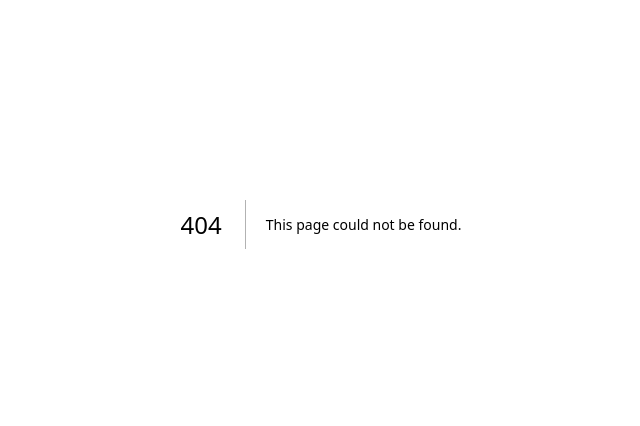
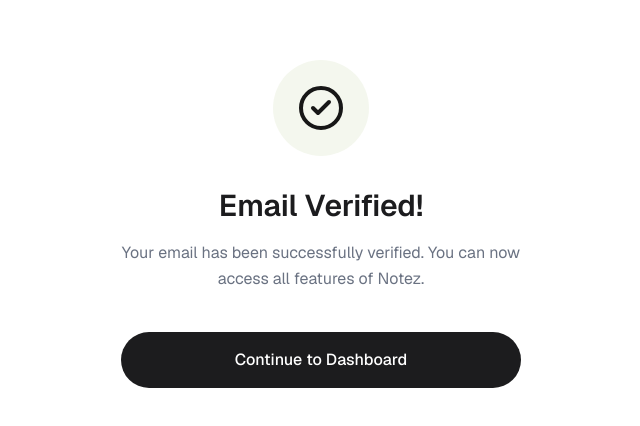
Before and after one commit to ereibor/notez-frontend, a Next.js app: page /confirm-email in a window 1280 px wide. Before the commit this address had no page. Shown: the part 176-602 px from the top of the page, without its empty margins (319-959 px from the left). Built offline with nearby package versions, Linux system fonts and the light colour scheme.

Commit message:
feat: add ConfirmEmail component and update routes for email verification flow

```diff
--- /dev/null
+++ b/app/(auth)/confirm-email/page.tsx
@@ -0,0 +1,52 @@
+"use client";
+import routes from "@/routes";
+import { motion } from "framer-motion";
+import { CheckCircle2 } from "lucide-react";
+import Link from "next/link";
+
+export default function ConfirmEmail() {
+  return (
+    <motion.div
+      initial={{
+        opacity: 0,
+        y: 20,
+      }}
+      animate={{
+        opacity: 1,
+        y: 0,
+      }}
+      className="min-h-screen flex flex-col items-center justify-center p-6 max-w-md mx-auto w-full text-center"
+    >
+      <motion.div
+        initial={{
+          scale: 0,
+        }}
+        animate={{
+          scale: 1,
+        }}
+        transition={{
+          type: "spring",
+          stiffness: 200,
+          damping: 20,
+          delay: 0.2,
+        }}
+        className="w-24 h-24 bg-sage/20 rounded-full flex items-center justify-center mb-8"
+      >
+        <CheckCircle2 size={48} className="text-sage-700" />
+      </motion.div>
+
+      <h2 className="text-3xl font-semibold text-dark mb-4">Email Verified!</h2>
+      <p className="text-gray-500 mb-10 leading-relaxed">
+        Your email has been successfully verified. You can now access all
+        features of Notez.
+      </p>
+
+      <Link
+        href={routes.DASHBOARD}
+        className="w-full bg-dark text-white py-4 rounded-full font-medium hover:bg-gray-800 transition-colors"
+      >
+        Continue to Dashboard
+      </Link>
+    </motion.div>
+  );
+}
--- a/app/(auth)/forgot-password/page.tsx
+++ b/app/(auth)/forgot-password/page.tsx
@@ -4,6 +4,7 @@
 import { ArrowLeft } from "lucide-react";
 import { useState } from "react";
 import routes from "@/routes";
+
 export default function ForgotPassword() {
   const [submitted, setSubmitted] = useState(true);
   return (
--- a/app/(auth)/signin/page.tsx
+++ b/app/(auth)/signin/page.tsx
@@ -5,6 +5,7 @@
 import { Eye, EyeOff } from "lucide-react";
 import Button from "@/components/Button";
 import routes from "@/routes";
+
 export default function SignIn() {
   const [showPassword, setShowPassword] = useState(false);
 
--- a/app/(auth)/verify-otp/page.tsx
+++ b/app/(auth)/verify-otp/page.tsx
@@ -5,6 +5,7 @@
 import { ArrowLeft } from "lucide-react";
 import Button from "@/components/Button";
 import routes from "@/routes";
+
 export default function OTPVerification() {
   const [otp, setOtp] = useState(["", "", "", ""]);
   const [timeLeft, setTimeLeft] = useState(30);
--- a/routes.ts
+++ b/routes.ts
@@ -5,6 +5,7 @@
   FORGOT_PASSWORD: "/forgot-password",
   VERIFY_OTP: "/verify-otp",
   CHANGE_PASSWORD: "/change-password",
+  DASHBOARD: "/dashboard",
 } as const;
 
 export default routes;
```
